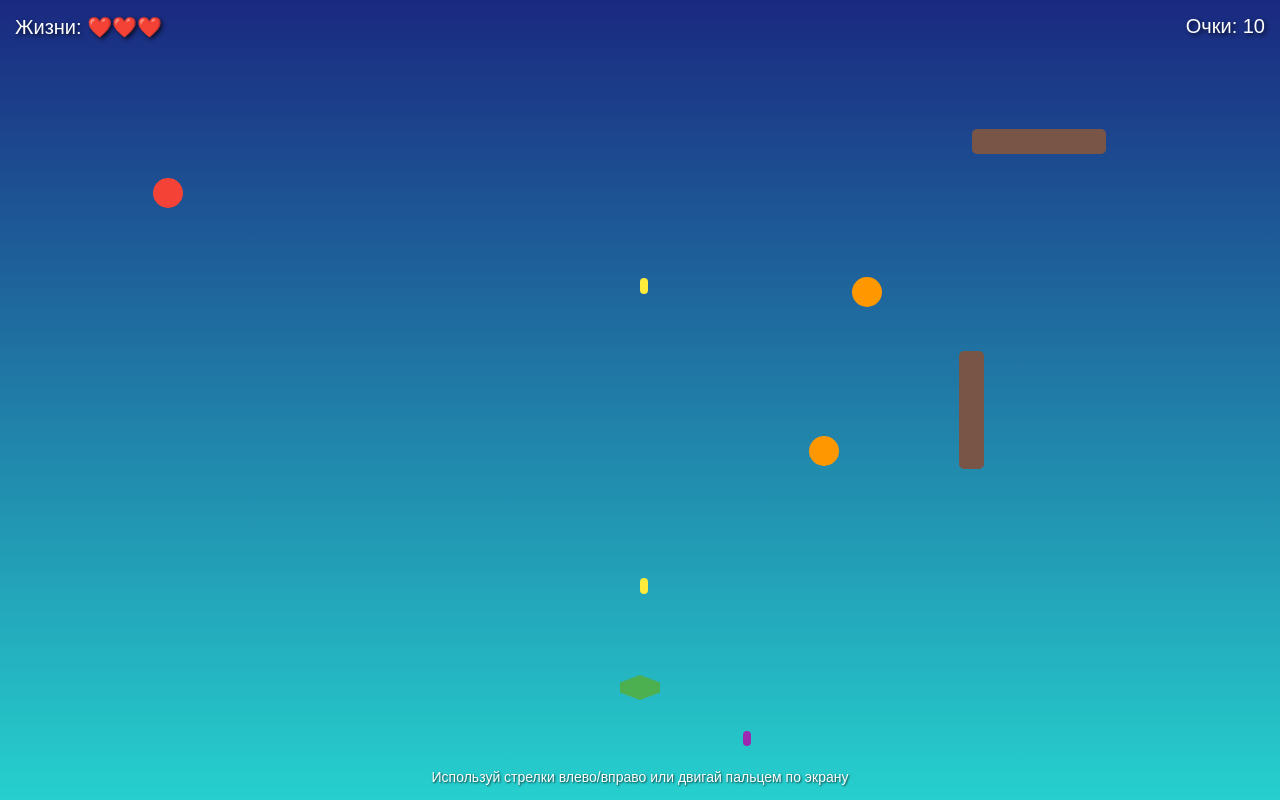
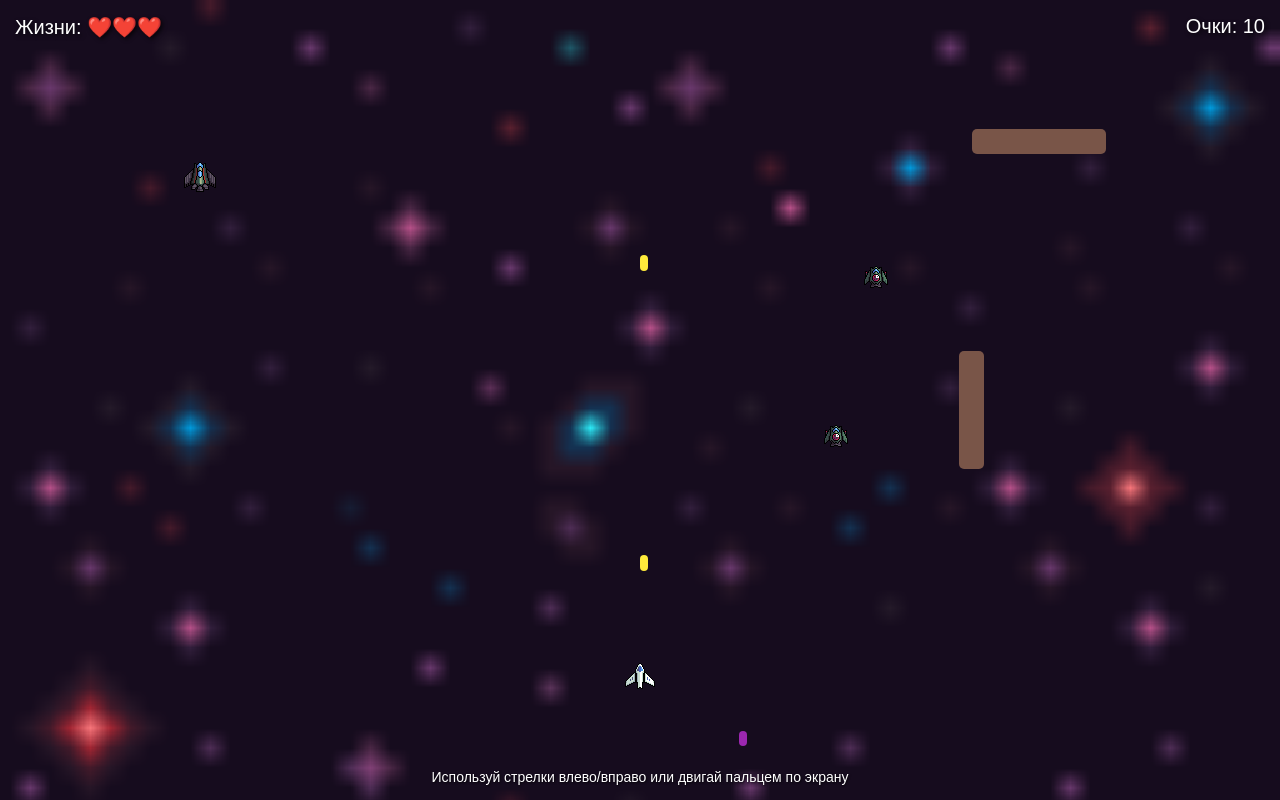
Before and after one commit to st-corn/sillygame, a plain HTML site: page game.html in a window 1280 px wide. Drawn offline with Linux system fonts and the light colour scheme.

Commit message:
Update game.html

```diff
--- a/game.html
+++ b/game.html
@@ -21,16 +21,13 @@
             position: relative;
             width: 100vw;
             height: 100vh;
-            background: linear-gradient(to bottom, #1a2980, #26d0ce);
+            background: url('sprites/Space_Stars4.png');
+            background-size: cover;
             overflow: hidden;
         }
 
         #player {
             position: absolute;
-            width: 40px;
-            height: 25px;
-            background: #4CAF50;
-            clip-path: polygon(50% 0, 100% 30%, 100% 70%, 50% 100%, 0 70%, 0 30%);
             z-index: 10;
             bottom: 100px;
             left: 50%;
@@ -49,17 +46,7 @@
 
         .enemy {
             position: absolute;
-            width: 30px;
-            height: 30px;
-            border-radius: 50%;
-        }
-
-        .enemy-type1 {
-            background: #F44336;
-        }
-
-        .enemy-type2 {
-            background: #FF9800;
+            z-index: 7;
         }
 
         .enemy-bullet {
@@ -140,7 +127,7 @@
 </head>
 <body>
     <div id="game-container">
-        <div id="player"></div>
+        <img id="player" src="sprites/Main Ship - Base - Full health.png" alt="Player Ship">
         <div id="lives">Жизни: ❤️❤️❤️</div>
         <div id="score">Очки: 0</div>
         <div class="controls-info">Используй стрелки влево/вправо или двигай пальцем по экрану</div>
@@ -162,6 +149,13 @@
             const finalScoreDisplay = document.getElementById('final-score');
             const restartBtn = document.getElementById('restart-btn');
 
+            // Спрайты для игрока в зависимости от здоровья
+            const playerSprites = [
+                'sprites/Main Ship - Base - Full health.png',
+                'sprites/Main Ship - Base - Damaged.png',
+                'sprites/Main Ship - Base - Very damaged.png'
+            ];
+
             // Игровые переменные
             let playerX = gameContainer.clientWidth / 2;
             let playerLives = 3;
@@ -180,12 +174,11 @@
             let backgroundOffset = 0;
             let lastTimestamp = 0;
 
-            // Управление с клавиатуры
+            // Управление с клавиатуры (увеличена скорость на 15%)
             document.addEventListener('keydown', (e) => {
                 if (!gameActive) return;
 
-                // Для клавиатуры сохраняем плавное движение с инерцией
-                const keySpeed = 15;
+                const keySpeed = 17; // Было 15 (+15%)
                 if (e.key === 'ArrowLeft') {
                     playerX = Math.max(20, playerX - keySpeed);
                 } else if (e.key === 'ArrowRight') {
@@ -210,13 +203,8 @@
                 const touchX = e.touches[0].clientX;
                 const diff = touchX - touchStartX;
 
-                // Плавное движение без инерции
                 playerX = playerStartX + diff;
-
-                // Ограничиваем движение в пределах экрана
                 playerX = Math.min(Math.max(playerX, 20), gameContainer.clientWidth - 20);
-
-                // Обновляем позицию на экране
                 player.style.left = `${playerX}px`;
 
                 e.preventDefault();
@@ -230,20 +218,16 @@
                 const bullet = document.createElement('div');
                 bullet.className = 'bullet';
 
-                // Пуля появляется из носа самолета
                 const playerRect = player.getBoundingClientRect();
                 const gameRect = gameContainer.getBoundingClientRect();
 
-                // Центр игрока по X
                 const bulletX = playerX;
-                // Верхняя точка игрока + небольшой отступ
                 const bulletY = (playerRect.top - gameRect.top) - 10;
 
                 bullet.style.left = `${bulletX}px`;
                 bullet.style.top = `${bulletY}px`;
                 gameContainer.appendChild(bullet);
 
-                // Сохраняем позицию снаряда
                 bullets.push({
                     element: bullet,
                     x: bulletX,
@@ -252,28 +236,33 @@
             }
 
             function createEnemy() {
-                const enemy = document.createElement('div');
+                const enemyType = Math.random() > 0.5 ? 1 : 2;
+                const enemyImg = document.createElement('img');
 
-                // Случайно выбираем тип врага
-                const enemyType = Math.random() > 0.5 ? 1 : 2;
-                enemy.className = `enemy enemy-type${enemyType}`;
+                // Установка спрайта врага
+                if (enemyType === 1) {
+                    enemyImg.src = 'sprites/Nairan - Bomber - Base.png';
+                } else {
+                    enemyImg.src = 'sprites/Nairan - Scout - Base.png';
+                }
 
-                const x = Math.random() * (gameContainer.clientWidth - 60) + 30;
-                enemy.style.left = `${x}px`;
-                enemy.style.bottom = `${gameContainer.clientHeight}px`;
-                gameContainer.appendChild(enemy);
+                enemyImg.className = `enemy`;
+                enemyImg.alt = `Enemy ${enemyType === 1 ? 'Bomber' : 'Scout'}`;
+
+                const x = Math.random() * (gameContainer.clientWidth - 100) + 50;
+                enemyImg.style.left = `${x}px`;
+                enemyImg.style.bottom = `${gameContainer.clientHeight}px`;
+                gameContainer.appendChild(enemyImg);
 
                 // Параметры врагов по типу
                 let speed, shootInterval, horizontalSpeed, amplitude;
 
                 if (enemyType === 1) {
-                    // Тип 1: быстрее, реже стреляет
                     speed = 3.5;
                     shootInterval = 3000;
                     horizontalSpeed = 0.06;
                     amplitude = 50;
                 } else {
-                    // Тип 2: медленнее, чаще стреляет
                     speed = 2.5;
                     shootInterval = 2000;
                     horizontalSpeed = 0.04;
@@ -281,7 +270,7 @@
                 }
 
                 enemies.push({
-                    element: enemy,
+                    element: enemyImg,
                     x: x,
                     initialX: x,
                     y: gameContainer.clientHeight,
@@ -323,11 +312,9 @@
             function moveBullets(deltaTime) {
                 for (let i = bullets.length - 1; i >= 0; i--) {
                     const bullet = bullets[i];
-                    // Двигаем снаряд вверх (уменьшаем Y)
                     bullet.y -= 12 * (deltaTime / 16);
                     bullet.element.style.top = `${bullet.y}px`;
 
-                    // Удаляем если вышел за верхнюю границу экрана
                     if (bullet.y < -20) {
                         bullet.element.remove();
                         bullets.splice(i, 1);
@@ -339,16 +326,13 @@
                 for (let i = enemies.length - 1; i >= 0; i--) {
                     const enemy = enemies[i];
 
-                    // Движение вверх (к игроку)
                     enemy.y -= enemy.speed * (deltaTime / 16);
                     enemy.element.style.bottom = `${enemy.y}px`;
 
-                    // Горизонтальное движение (синусоидальное)
                     enemy.angle += enemy.horizontalSpeed * (deltaTime / 16);
                     enemy.x = enemy.initialX + Math.sin(enemy.angle) * enemy.amplitude;
                     enemy.element.style.left = `${enemy.x}px`;
 
-                    // Стрельба врагов
                     enemy.shootTimer += deltaTime;
                     if (enemy.shootTimer > (enemy.type === 1 ? 3000 : 2000)) {
                         const bullet = document.createElement('div');
@@ -357,7 +341,6 @@
                         bullet.style.bottom = `${enemy.y}px`;
                         gameContainer.appendChild(bullet);
 
-                        // Сохраняем позицию снаряда
                         enemyBullets.push({
                             element: bullet,
                             y: parseInt(bullet.style.bottom)
@@ -366,7 +349,6 @@
                         enemy.shootTimer = 0;
                     }
 
-                    // Удаление врагов за экраном
                     if (enemy.y < -50) {
                         enemy.element.remove();
                         enemies.splice(i, 1);
@@ -377,7 +359,6 @@
             function moveEnemyBullets(deltaTime) {
                 for (let i = enemyBullets.length - 1; i >= 0; i--) {
                     const bullet = enemyBullets[i];
-                    // Двигаем снаряд вниз (к игроку)
                     bullet.y -= 7 * (deltaTime / 16);
                     bullet.element.style.bottom = `${bullet.y}px`;
 
@@ -449,13 +430,11 @@
                         const enemyRect = enemy.element.getBoundingClientRect();
 
                         if (isColliding(bulletRect, enemyRect)) {
-                            // Удаляем пулю и врага
                             bullet.element.remove();
                             bullets.splice(i, 1);
                             enemy.element.remove();
                             enemies.splice(j, 1);
 
-                            // Добавляем очки (больше за быстрых врагов)
                             score += enemy.type === 1 ? 20 : 10;
                             scoreDisplay.textContent = `Очки: ${score}`;
                             break;
@@ -468,10 +447,17 @@
                 playerLives--;
                 updateLivesDisplay();
 
+                // Обновление спрайта игрока в зависимости от здоровья
+                if (playerLives === 2) {
+                    player.src = playerSprites[1];
+                } else if (playerLives === 1) {
+                    player.src = playerSprites[2];
+                }
+
                 // Анимация повреждения
-                player.style.backgroundColor = '#ff0000';
+                player.style.filter = 'brightness(2)';
                 setTimeout(() => {
-                    if (gameActive) player.style.backgroundColor = '#4CAF50';
+                    if (gameActive) player.style.filter = 'brightness(1)';
                 }, 200);
 
                 if (playerLives <= 0) {
@@ -488,12 +474,28 @@
             }
 
             function isColliding(rect1, rect2) {
-                return (
-                    rect1.left < rect2.right &&
-                    rect1.right > rect2.left &&
-                    rect1.top < rect2.bottom &&
-                    rect1.bottom > rect2.top
-                );
+                // Уменьшение хитбокса для более точного определения столкновений
+                const reduction = 0.2;
+                const width1 = rect1.width * (1 - reduction);
+                const height1 = rect1.height * (1 - reduction);
+                const width2 = rect2.width * (1 - reduction);
+                const height2 = rect2.height * (1 - reduction);
+
+                const center1 = {
+                    x: rect1.left + rect1.width / 2,
+                    y: rect1.top + rect1.height / 2
+                };
+
+                const center2 = {
+                    x: rect2.left + rect2.width / 2,
+                    y: rect2.top + rect2.height / 2
+                };
+
+                const distanceX = Math.abs(center1.x - center2.x);
+                const distanceY = Math.abs(center1.y - center2.y);
+
+                return distanceX < (width1 + width2) / 2 &&
+                       distanceY < (height1 + height2) / 2;
             }
 
             function endGame() {
@@ -506,46 +508,32 @@
             function gameLoop(timestamp) {
                 if (!gameActive) return;
 
-                // Рассчитываем дельту времени для плавного движения
                 const deltaTime = timestamp - (lastTimestamp || timestamp);
                 lastTimestamp = timestamp;
 
-                // Стрельба игрока
                 if (timestamp - lastShot > 400) {
                     shoot();
                     lastShot = timestamp;
                 }
 
-                // Генерация врагов
                 enemySpawnTimer += deltaTime;
                 if (enemySpawnTimer > 1000) {
                     createEnemy();
                     enemySpawnTimer = 0;
                 }
 
-                // Генерация препятствий
                 obstacleSpawnTimer += deltaTime;
                 if (obstacleSpawnTimer > 2000) {
                     createObstacle();
                     obstacleSpawnTimer = 0;
                 }
 
-                // Движение пуль игрока
                 moveBullets(deltaTime);
-
-                // Движение врагов и их стрельба
                 moveEnemies(timestamp, deltaTime);
-
-                // Движение пуль врагов
                 moveEnemyBullets(deltaTime);
-
-                // Движение препятствий
                 moveObstacles(deltaTime);
-
-                // Проверка столкновений
                 checkCollisions();
 
-                // Анимируем фон (движение вниз)
                 backgroundOffset = (backgroundOffset + 1.5 * (deltaTime / 16)) % 100;
                 gameContainer.style.backgroundPosition = `0 ${backgroundOffset}%`;
 
@@ -553,10 +541,8 @@
             }
 
             restartBtn.addEventListener('click', () => {
-                // Удаляем все игровые элементы
                 document.querySelectorAll('.bullet, .enemy, .enemy-bullet, .obstacle').forEach(el => el.remove());
 
-                // Сбрасываем игровые переменные
                 bullets = [];
                 enemies = [];
                 enemyBullets = [];
@@ -565,14 +551,13 @@
                 score = 0;
                 playerX = gameContainer.clientWidth / 2;
 
-                // Обновляем отображение
                 scoreDisplay.textContent = `Очки: ${score}`;
                 updateLivesDisplay();
                 player.style.left = `${playerX}px`;
-                player.style.backgroundColor = '#4CAF50';
+                player.src = playerSprites[0];
+                player.style.filter = 'brightness(1)';
                 gameOverScreen.style.display = 'none';
 
-                // Запускаем игру заново
                 gameActive = true;
                 lastTimestamp = 0;
                 requestAnimationFrame(gameLoop);
```
